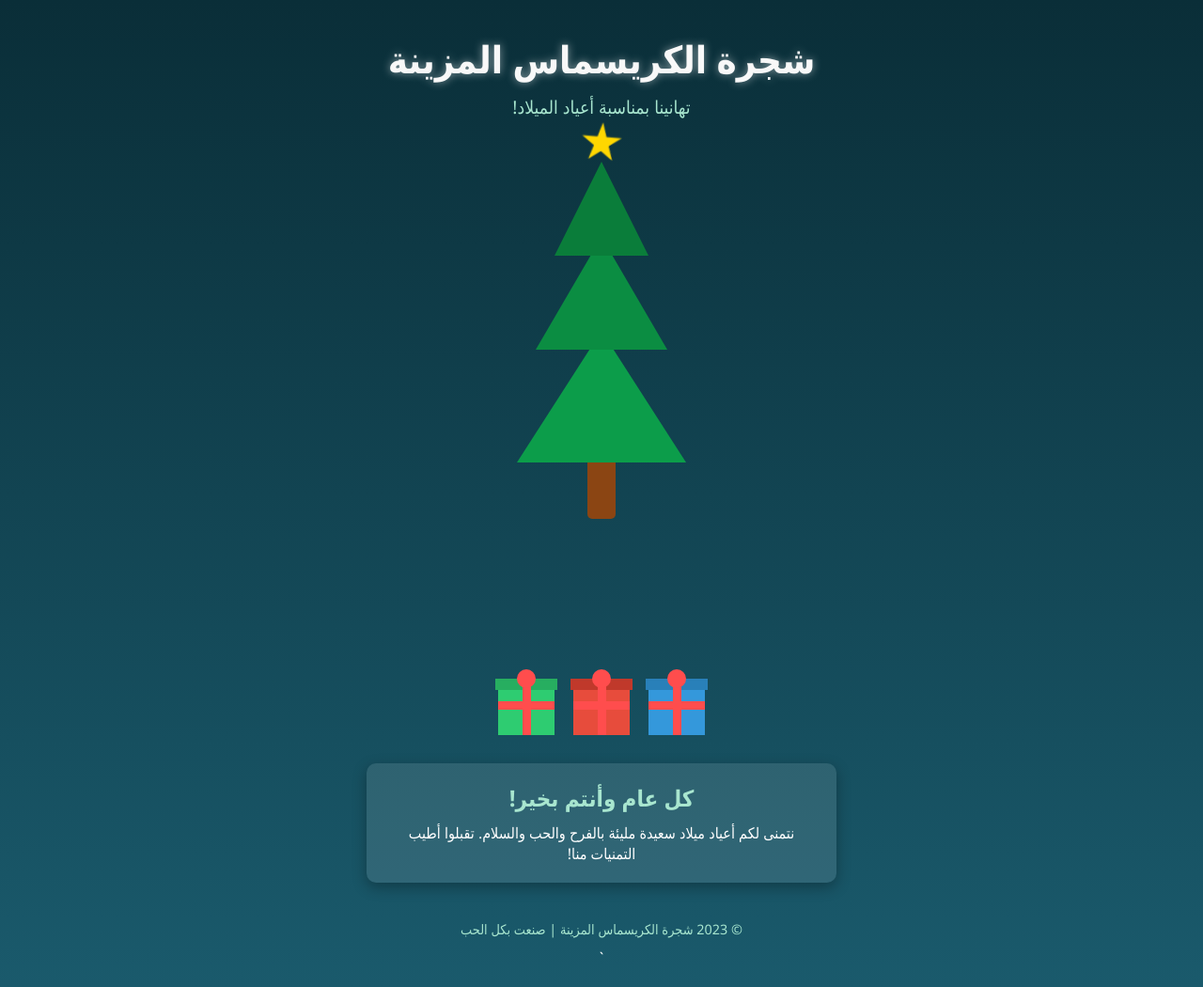
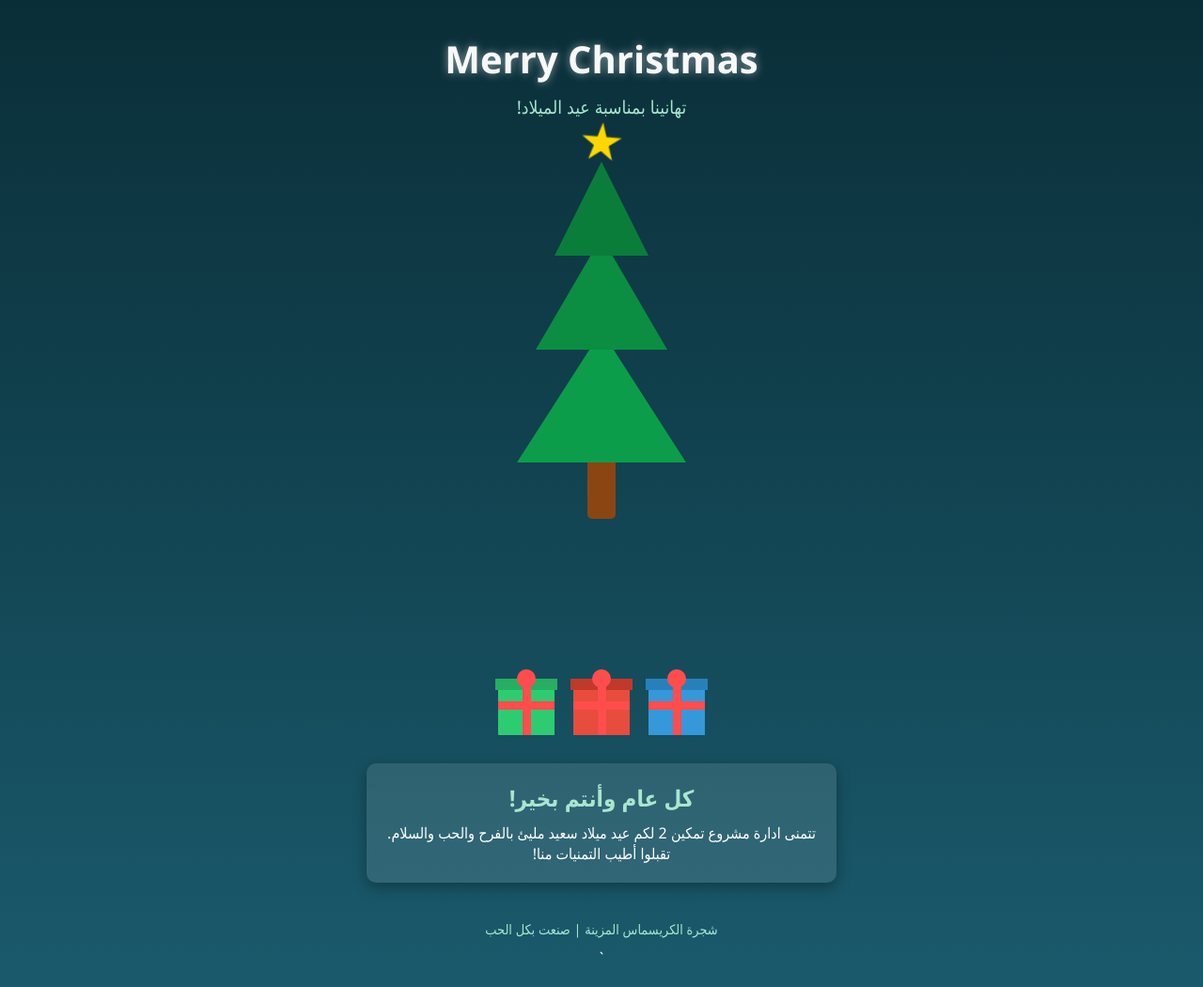
Before and after one commit to issazahr5-del/issazahr, a plain HTML site: page index.html in a window 1280 px wide. Shown: the whole page at 94% size. Drawn offline with Linux system fonts and the light colour scheme.

Commit message:
Update index.html

```diff
--- a/index.html
+++ b/index.html
@@ -2,7 +2,7 @@
 <head>
     <meta charset="UTF-8">
     <meta name="viewport" content="width=device-width, initial-scale=1.0">
-    <title>شجرة الكريسماس المزينة</title>
+    <title>Merry Christmas</title>
     <style>
         * {
             margin: 0;
@@ -292,8 +292,8 @@ height: 100%;
 </head>
 <body>
     <header>
-        <h1>شجرة الكريسماس المزينة</h1>
-        <p class="subtitle">تهانينا بمناسبة أعياد الميلاد!</p>
+        <h1>Merry Christmas</h1>
+        <p class="subtitle">تهانينا بمناسبة عيد الميلاد!</p>
     </header>
 
     <div class="container">
@@ -339,12 +339,12 @@ height: 100%;
 
         <div class="message">
             <h2>كل عام وأنتم بخير!</h2>
-            <p>نتمنى لكم أعياد ميلاد سعيدة مليئة بالفرح والحب والسلام. تقبلوا أطيب التمنيات منا!</p>
+            <p>تتمنى ادارة مشروع تمكين 2 لكم عيد ميلاد سعيد مليئ بالفرح والحب والسلام. تقبلوا أطيب التمنيات منا!</p>
         </div>
     </div>
 
     <footer>
-        <p>© 2023 شجرة الكريسماس المزينة | صنعت بكل الحب</p>
+        <p>  شجرة الكريسماس المزينة | صنعت بكل الحب</p>
     </footer>
 
     <script>
@@ -696,7 +696,7 @@ height: 100%;
 <body>
     <header>
         <h1>شجرة الكريسماس المزينة</h1>
-        <p class="subtitle">تهانينا بمناسبة أعياد الميلاد!</p>
+        <p class="subtitle">تهانينا بمناسبة عيد الميلاد!</p>
     </header>
 
     <div class="container">
```
